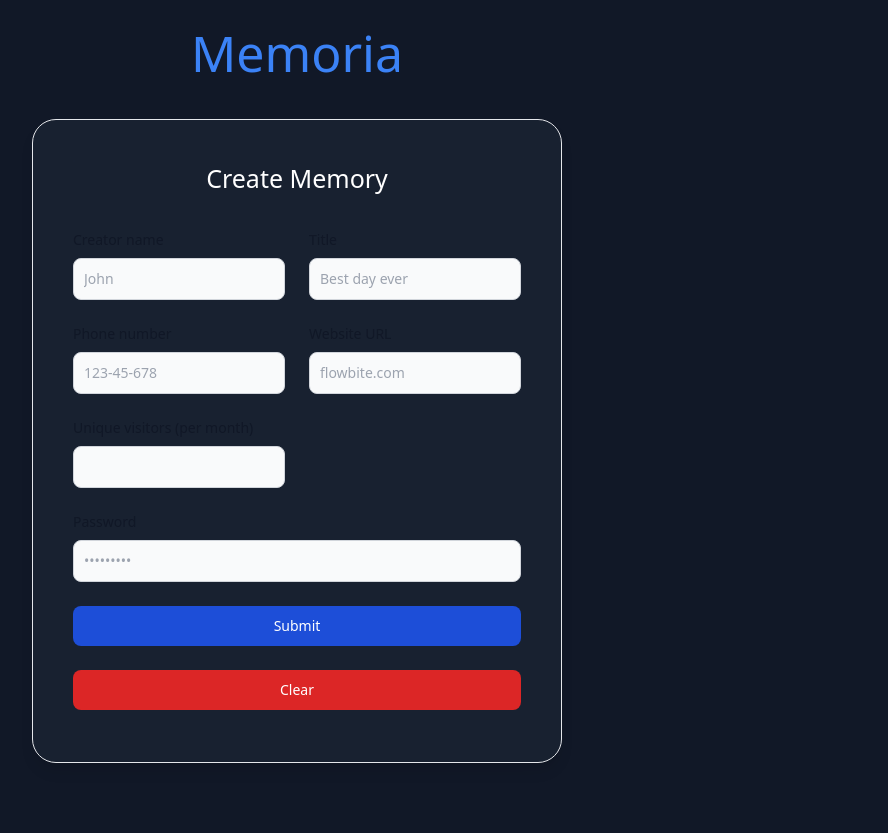
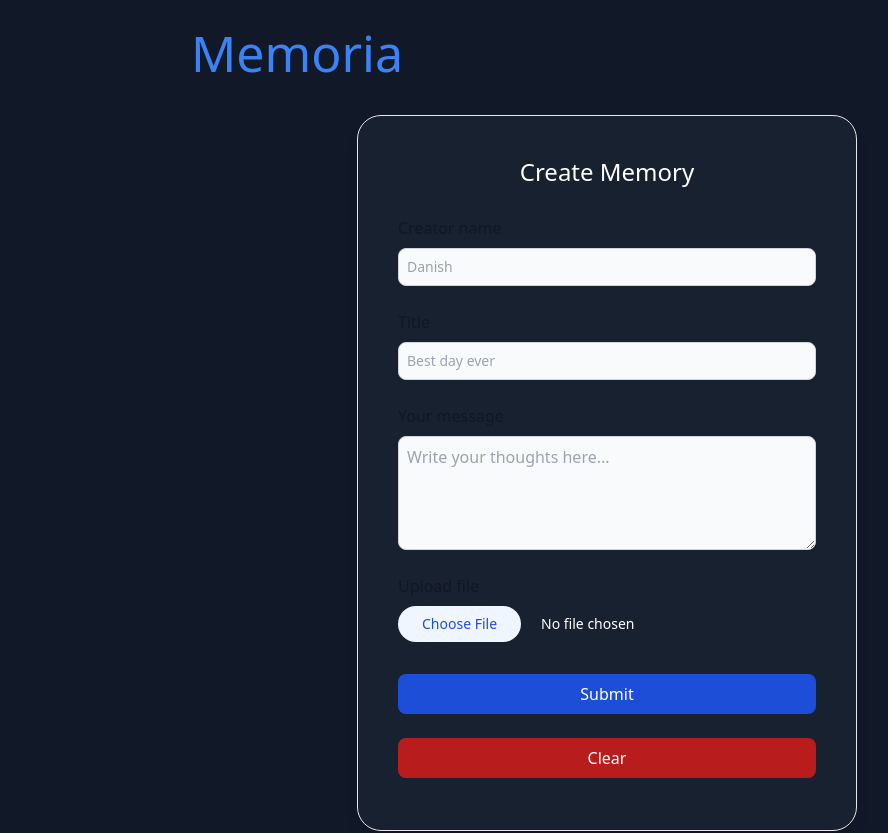
Before and after one commit to DanishQ1011/Memoria, a React (Create React App) app in the folder client/: page / in a window 1280 px wide. Shown: the top 833 px of the page, without its empty margins (343-1231 px from the left). Built offline with nearby package versions, Linux system fonts and the light colour scheme; a web font is replaced by a local one.

Commit message:
Update Form.js

```diff
--- a/client/src/components/Form/Form.js
+++ b/client/src/components/Form/Form.js
@@ -2,104 +2,86 @@ import React from 'react';
 
 const Form = () => {
   return (
-    <div className='flex justify-center '>
-      <div className="min-h-full flex flex-col justify-center ">
-        <div className="relative py-3 sm:max-w-xl sm:mx-auto mb-[330px] max-sm:mb-[400px]">
-          <div className="relative px-4 py-3 bg-gray-800 shadow-lg sm:rounded-3xl sm:p-10 max-sm:px-12 bg-clip-padding bg-opacity-60 border border-gray-200" style={{ backdropFilter: "blur(20px)" }}>
-            <div className='mb-[20px]'>
-              <p className='text-center text-white text-[25px]'>Create Memory</p>
+    <section className='max-w-[1440px] md:mx-[80px]'>
+    <div className='flex justify-end max-sm:justify-center'>
+      <div className="min-h-screen flex flex-col justify-center">
+        <div className="relative py-2 lg:w-[500px] sm:max-w-xl sm:mx-auto md:mb-20 lg:mb-30 max-sm:mb-[200px]">
+          <div className="relative  py-3 px-3 bg-gray-800 shadow-lg sm:rounded-3xl sm:p-10 max-sm:rounded-md bg-clip-padding bg-opacity-60 border border-gray-200" style={{ backdropFilter: "blur(20px)" }}>
+            <div className='mb-4 md:mb-10 lg:mb-4'>
+              <p className='text-center text-white text-lg lg:text-2xl'>Create Memory</p>
             </div>
-            <div className="max-w-md mx-auto">
+            <div className="max-w-lg mx-auto">
               <div className="divide-y divide-gray-200">
-                <div className="py-3 text-base leading-6 space-y-4 text-white sm:text-lg sm:leading-7">
+                <div className="py-3 text-sm sm:text-base md:text-lg space-y-4 text-white">
                   <form>
-      <div className="grid gap-6 mb-6 md:grid-cols-2">
+                    <div className="grid gap-4 sm:gap-6 mb-8">
                       <div>
-          <label htmlFor="first_name" className="block mb-2 text-sm font-medium text-gray-900 dark:text-white">Creator name</label>
+                        <label htmlFor="creator" className="block mb-1 text-sm sm:mb-2 sm:text-base font-medium text-gray-900 dark:text-white">Creator name</label>
                         <input
                           type="text"
                           id="creator"
-            className="bg-gray-50 border border-gray-300 text-gray-900 text-sm rounded-lg focus:ring-blue-500 focus:border-blue-500 block w-full p-2.5 dark:bg-gray-700 dark:border-gray-600 dark:placeholder-gray-400 dark:text-white dark:focus:ring-blue-500 dark:focus:border-blue-500"
-            placeholder="John"
+                          className="bg-gray-50 border border-gray-300 text-gray-900 text-sm rounded-lg focus:ring-blue-500 focus:border-blue-500 block w-full p-2 dark:bg-gray-700 dark:border-gray-600 dark:placeholder-gray-400 dark:text-white dark:focus:ring-blue-500 dark:focus:border-blue-500"
+                          placeholder="Danish"
                           required
                         />
                       </div>
-
                       <div>
-          <label htmlFor="title" className="block mb-2 text-sm font-medium text-gray-900 dark:text-white">Title</label>
+                        <label htmlFor="title" className="block mb-1 text-sm sm:mb-2 sm:text-base font-medium text-gray-900 dark:text-white">Title</label>
                         <input
                           type="text"
                           id="title"
-            className="bg-gray-50 border border-gray-300 text-gray-900 text-sm rounded-lg focus:ring-blue-500 focus:border-blue-500 block w-full p-2.5 dark:bg-gray-700 dark:border-gray-600 dark:placeholder-gray-400 dark:text-white dark:focus:ring-blue-500 dark:focus:border-blue-500"
+                          className="bg-gray-50 border border-gray-300 text-gray-900 text-sm rounded-lg focus:ring-blue-500 focus:border-blue-500 block w-full p-2 dark:bg-gray-700 dark:border-gray-600 dark:placeholder-gray-400 dark:text-white dark:focus:ring-blue-500 dark:focus:border-blue-500"
                           placeholder="Best day ever"
                           required
                         />
                       </div>
                       <div>
-          <label htmlFor="phone" className="block mb-2 text-sm font-medium text-gray-900 dark:text-white">Phone number</label>
-          <input
-            type="tel"
-            id="phone"
-            className="bg-gray-50 border border-gray-300 text-gray-900 text-sm rounded-lg focus:ring-blue-500 focus:border-blue-500 block w-full p-2.5 dark:bg-gray-700 dark:border-gray-600 dark:placeholder-gray-400 dark:text-white dark:focus:ring-blue-500 dark:focus:border-blue-500"
-            placeholder="123-45-678"
-            pattern="[0-9]{3}-[0-9]{2}-[0-9]{3}"
-            required
-          />
+                        <label htmlFor="message" className="block mb-1 text-sm sm:mb-2 sm:text-base font-medium text-gray-900 dark:text-white">Your message</label>
+                        <textarea
+                          id="message"
+                          rows="4"
+                          className="block w-full p-2 text-sm sm:text-base text-gray-900 bg-gray-50 rounded-lg border border-gray-300 focus:ring-blue-500 focus:border-blue-500 dark:bg-gray-700 dark:border-gray-600 dark:placeholder-gray-400 dark:text-white dark:focus:ring-blue-500 dark:focus:border-blue-500"
+                          placeholder="Write your thoughts here..."
+                        ></textarea>
                       </div>
                       <div>
-          <label htmlFor="website" className="block mb-2 text-sm font-medium text-gray-900 dark:text-white">Website URL</label>
+                        <label htmlFor="file_input" className="block mb-1 text-sm sm:mb-2 sm:text-base font-medium text-gray-900 dark:text-white">Upload file</label>
                         <input
-            type="url"
-            id="website"
-            className="bg-gray-50 border border-gray-300 text-gray-900 text-sm rounded-lg focus:ring-blue-500 focus:border-blue-500 block w-full p-2.5 dark-bg-gray-700 dark-border-gray-600 dark-placeholder-gray-400 dark-text-white dark-focus-ring-blue-500 dark-focus-border-blue-500"
-            placeholder="flowbite.com"
-            required
-          />
-        </div>
-        <div>
-          <label htmlFor="visitors" className="block mb-2 text-sm font-medium text-gray-900 dark:text-white">Unique visitors (per month)</label>
-          <input
-            type="number"
-            id="visitors"
-            className="bg-gray-50 border border-gray-300 text-gray-900 text-sm rounded-lg focus:ring-blue-500 focus:border-blue-500 block w-full p-2.5 dark-bg-gray-700 dark-border-gray-600 dark-placeholder-gray-400 dark-text-white dark-focus-ring-blue-500 dark-focus-border-blue-500"
-            placeholder=""
-            required
+                          type="file"
+                          className="text-sm text-grey-500
+                          file:mr-5 file:py-2 file:px-6
+                          file:rounded-full file:border-0
+                          file:text-sm file:font-medium
+                          file:bg-blue-50 file:text-blue-700
+                          hover:file:cursor-pointer hover:file:bg-blue-50
+                          hover:file:text-blue-700"
                         />
                       </div>
                     </div>
 
                     <div className="mb-6">
-        <label htmlFor="password" className="block mb-2 text-sm font-medium text-gray-900 dark:text-white">Password</label>
-        <input
-          type="password"
-          id="password"
-          className="bg-gray-50 border border-gray-300 text-gray-900 text-sm rounded-lg focus:ring-blue-500 focus:border-blue-500 block w-full p-2.5 dark-bg-gray-700 dark-border-gray-600 dark-placeholder-gray-400 dark-text-white dark-focus-ring-blue-500 dark-focus-border-blue-500"
-          placeholder="•••••••••"
-          required
-        />
-      </div>
-      <div className="mb-6">
                       <button
                         type="submit"
-        className="text-white  bg-blue-700 hover:bg-blue-800 focus:ring-4 focus:outline-none focus:ring-blue-300 font-medium rounded-lg text-sm w-full sm:w-full p-2.5 text-center dark-bg-blue-600 dark-hover-bg-blue-700 dark-focus-ring-blue-800">
+                        className="text-white bg-blue-700 hover:bg-blue-800 focus:ring-4 focus:outline-none focus:ring-blue-300 font-medium rounded-lg text-sm sm:text-base p-2 text-center dark:bg-blue-600 dark-hover:bg-blue-700 dark-focus-ring-blue-800 w-full"
+                      >
                         Submit
                       </button>
                     </div>
                     <button
-        type="clear"
-        className="text-white bg-red-600 hover:bg-red-800 focus:ring-4 focus:outline-none focus:ring-red-300 font-medium rounded-lg text-sm w-full sm:w-full p-2.5 text-center dark-bg-blue-600 dark-hover-bg-blue-700 dark-focus-ring-blue-800">
+                      type="reset"
+                      className="text-white bg-red-700 hover:bg-red-800 focus:ring-4 focus:outline-none focus:ring-red-300 font-medium rounded-lg text-sm sm:text-base p-2 text-center dark:bg-red-600 dark-hover:bg-red-700 dark-focus-ring-red-800 w-full"
+                    >
                       Clear
                     </button>
                   </form>
-
-                </div>
-
                 </div>
               </div>
             </div>
           </div>
         </div>
       </div>
+    </div>
+    </section>
   );
 }
 
```
Lines whose indentation alone changed are shown as unchanged.
